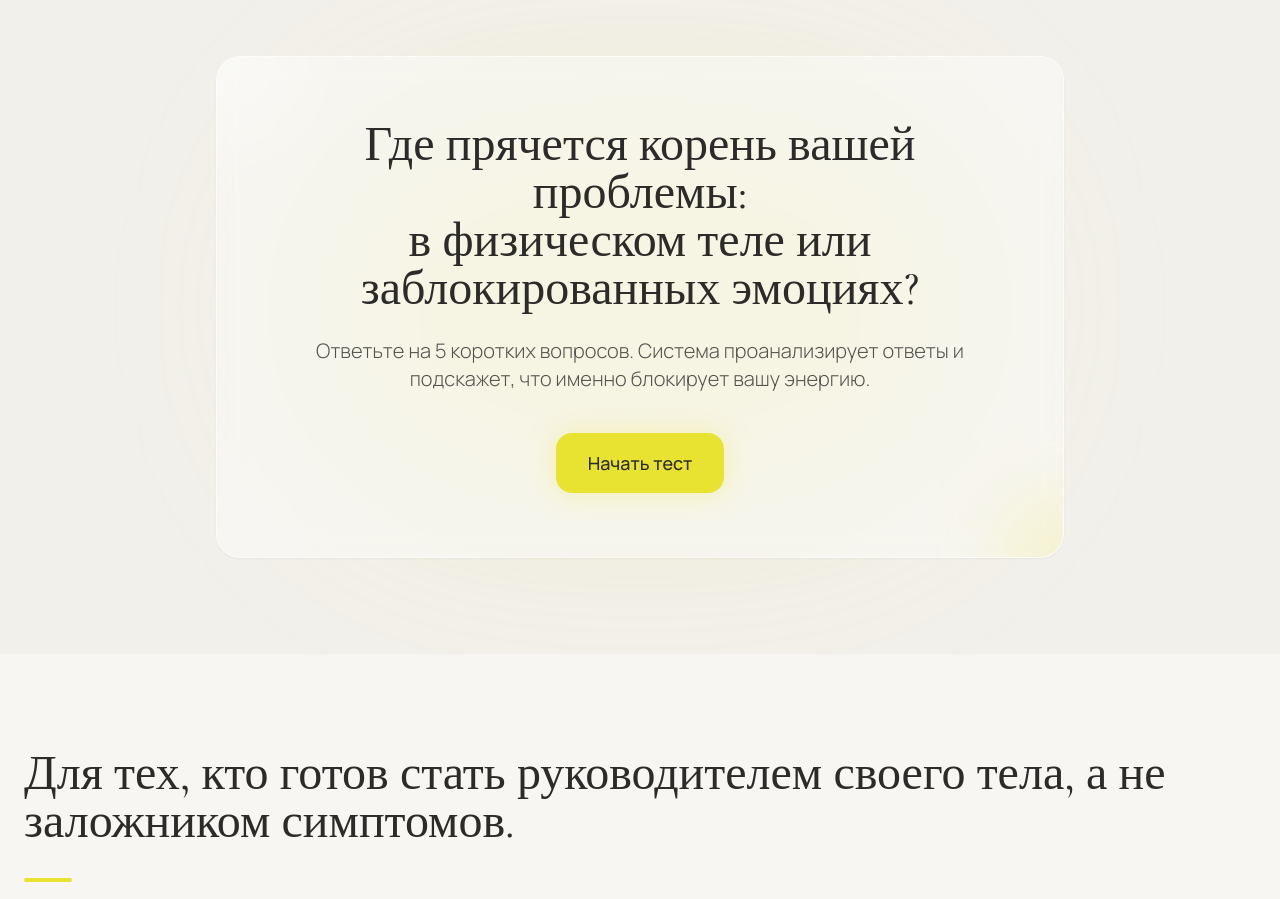
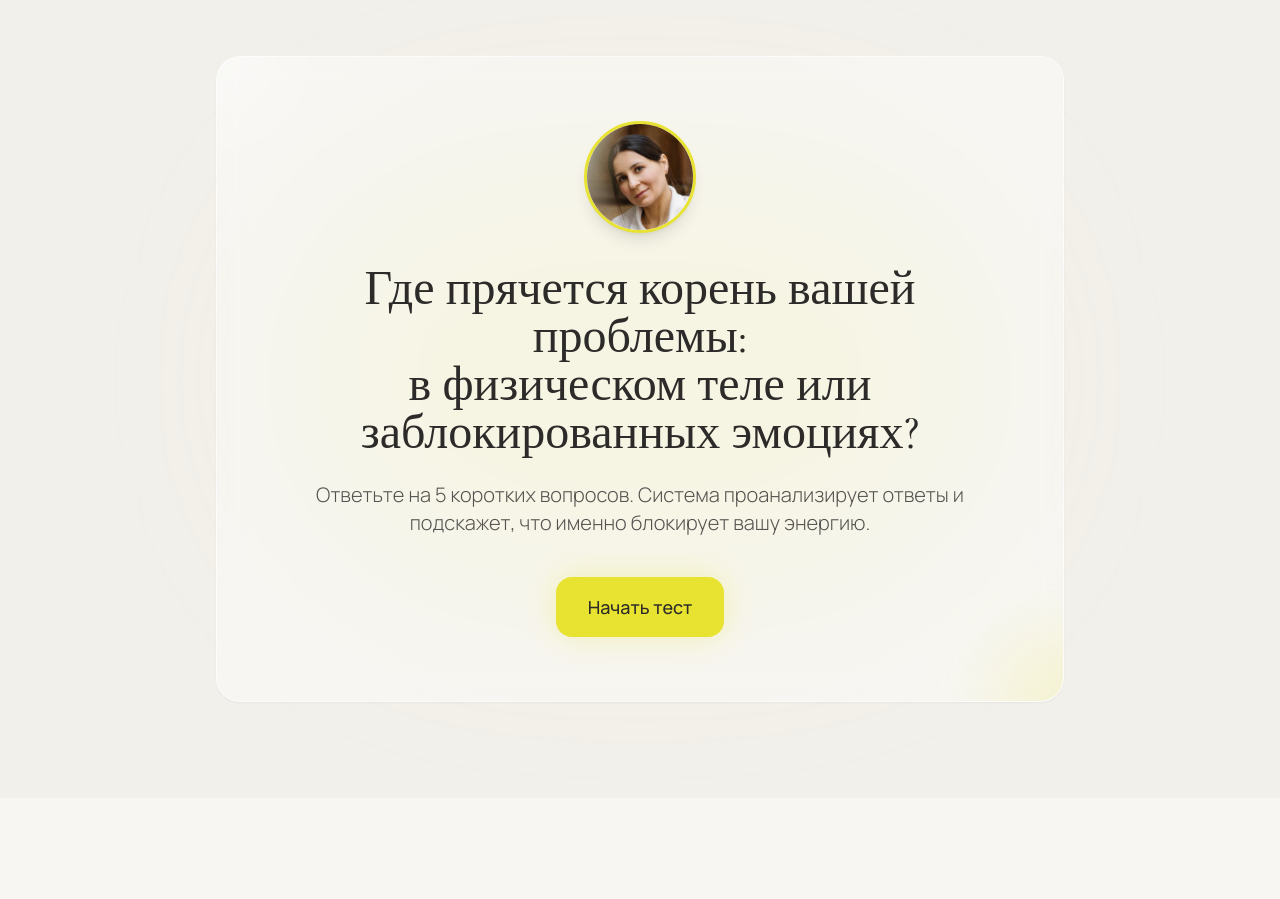
Before and after one commit to glebastashev/kinesio_site, a React (Vite) app: page / in a window 1280 px wide. Shown: the part 2300-3199 px from the top of the page. Built offline with nearby package versions, Linux system fonts and the light colour scheme.

Commit message:
Show quiz avatar on desktop too, increase size

```diff
--- a/src/components/sections/QuizCallout.tsx
+++ b/src/components/sections/QuizCallout.tsx
@@ -16,10 +16,10 @@ export const QuizCallout = ({ onOpenQuiz }: QuizCalloutProps) => {
         <FadeIn>
           <div className="glass-panel p-8 md:p-16 relative overflow-hidden">
 
-            {/* Mobile: circular avatar with accent ring */}
-            <div className="flex justify-center mb-6 md:hidden">
+            {/* Circular avatar with accent ring */}
+            <div className="flex justify-center mb-6 md:mb-8 relative z-10">
               <div className="relative">
-                <div className="w-20 h-20 rounded-full overflow-hidden border-[3px] border-accent-yellow shadow-lg">
+                <div className="w-20 h-20 md:w-28 md:h-28 rounded-full overflow-hidden border-[3px] border-accent-yellow shadow-lg bg-white relative z-10">
                   <img
                     src={`${import.meta.env.BASE_URL}assets/quiz_avatar.png`}
                     alt="Надежда Ефремова"
```
